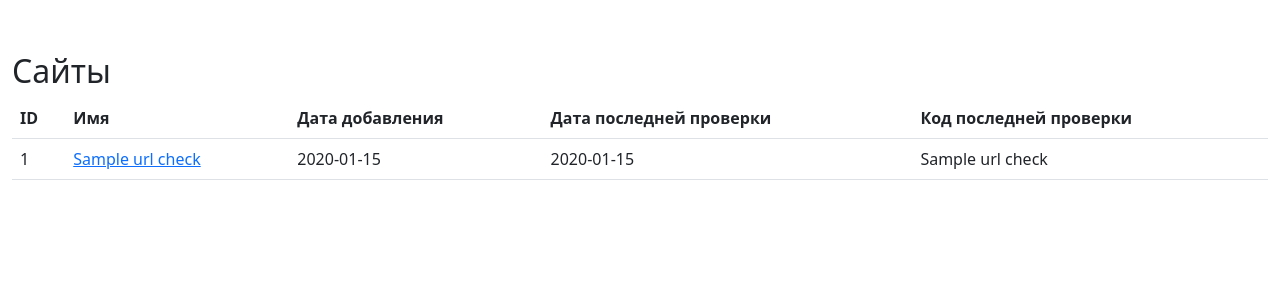
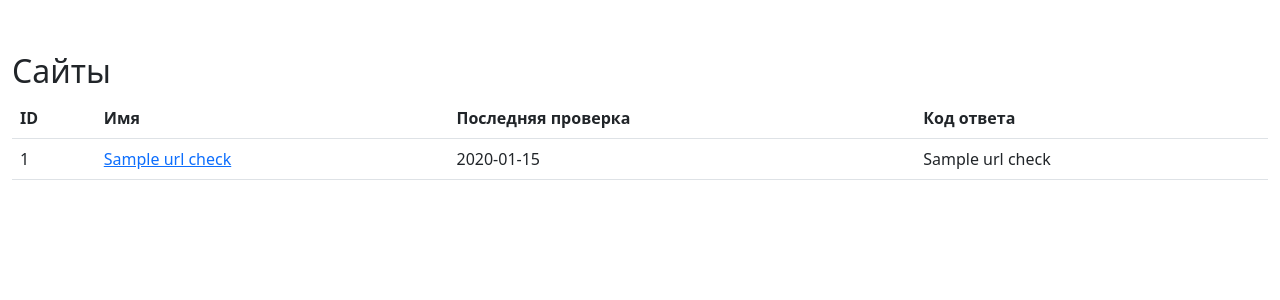
Before and after one commit to solmael/python-project-83, a Flask app: page /urls in a window 1280 px wide. Shown: the part 56-356 px from the top of the page. Run offline with Flask 3, Linux system fonts and the light colour scheme; a database or web service that is not in the repository returns one stand-in record (values such as "Sample title"); some libraries are stand-ins or nearby versions.

Commit message:
urls upd

```diff
--- a/page_analyzer/templates/urls.html
+++ b/page_analyzer/templates/urls.html
@@ -17,32 +17,22 @@
         <tr>
             <th>ID</th>
             <th>Имя</th>
-            <th>Дата добавления</th>
-            <th>Дата последней проверки</th>
-            <th>Код последней проверки</th>
+            <th>Последняя проверка</th>
+            <th>Код ответа</th>
         </tr>
     </thead>
     <tbody>
         {% for url in urls %}
         <tr>
             <td>{{ url[0] }}</td>
-            <td><a href="{{ url_for('url_detail', id=url[0]) }}">{{ url[1] }}</a></td>
-            <td>{{ url[2].strftime('%Y-%m-%d') }}</td>
             <td>
-                {% set last_check_date = url[3] %}
-                {% if last_check_date %}
-                    {{ last_check_date.strftime('%Y-%m-%d') }}
-                {% else %}
-                    —
-                {% endif %}
+                <a href="{{ url_for('url_detail', id=url[0]) }}">{{ url[1] }}</a>
             </td>
             <td>
-                {% set last_check_status = url[4] %}
-                {% if last_check_status %}
-                    {{ last_check_status }}
-                {% else %}
-                    —
-                {% endif %}
+                {% set last_check_date = url[2] %}{% if last_check_date %}{{ last_check_date.strftime('%Y-%m-%d') }}{% else %}—{% endif %}
+            </td>
+            <td>
+                {% set last_check_status = url[3] %}{% if last_check_status %}{{ last_check_status }}{% else %}—{% endif %}
             </td>
         </tr>
         {% endfor %}
```
